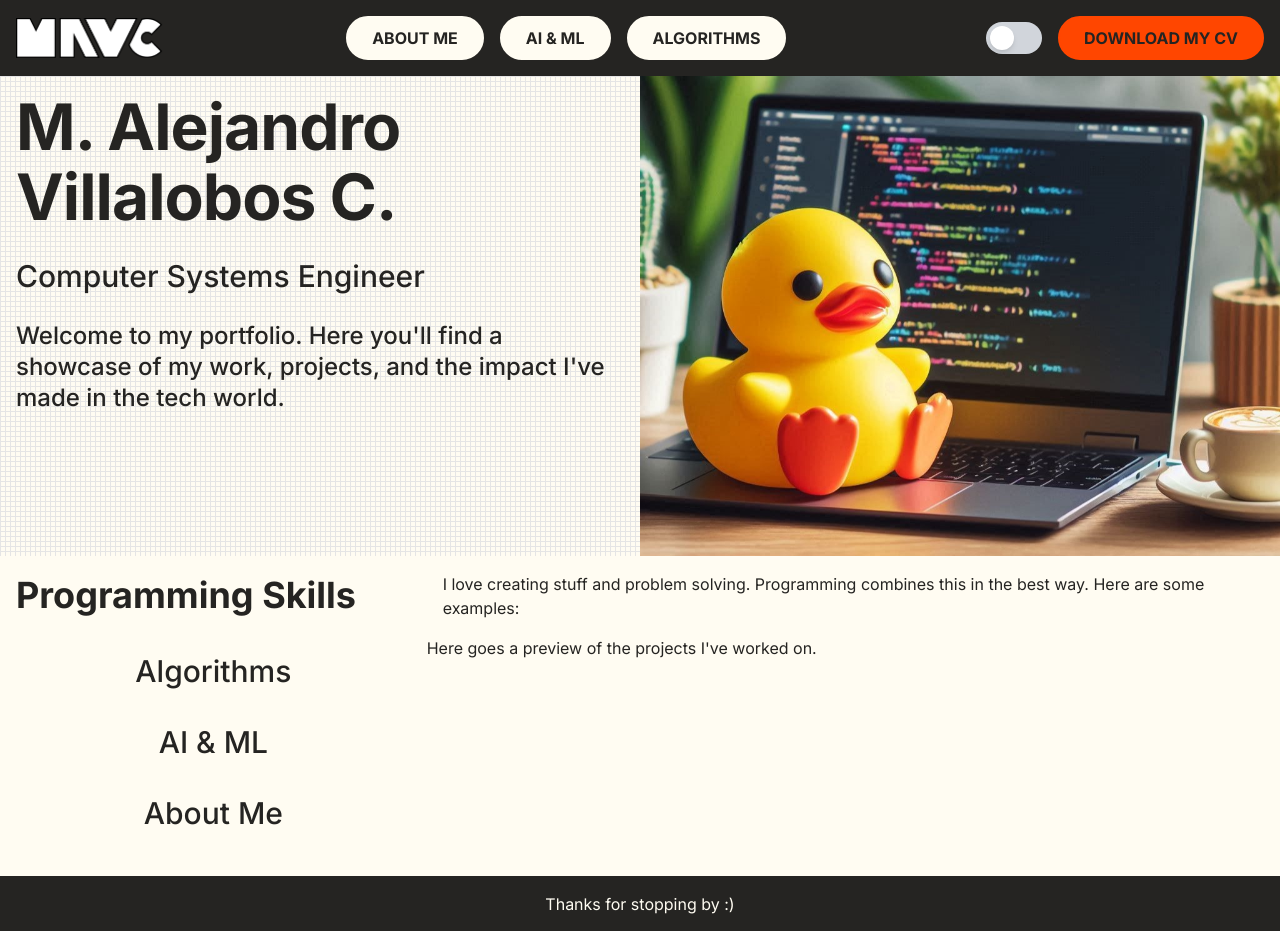
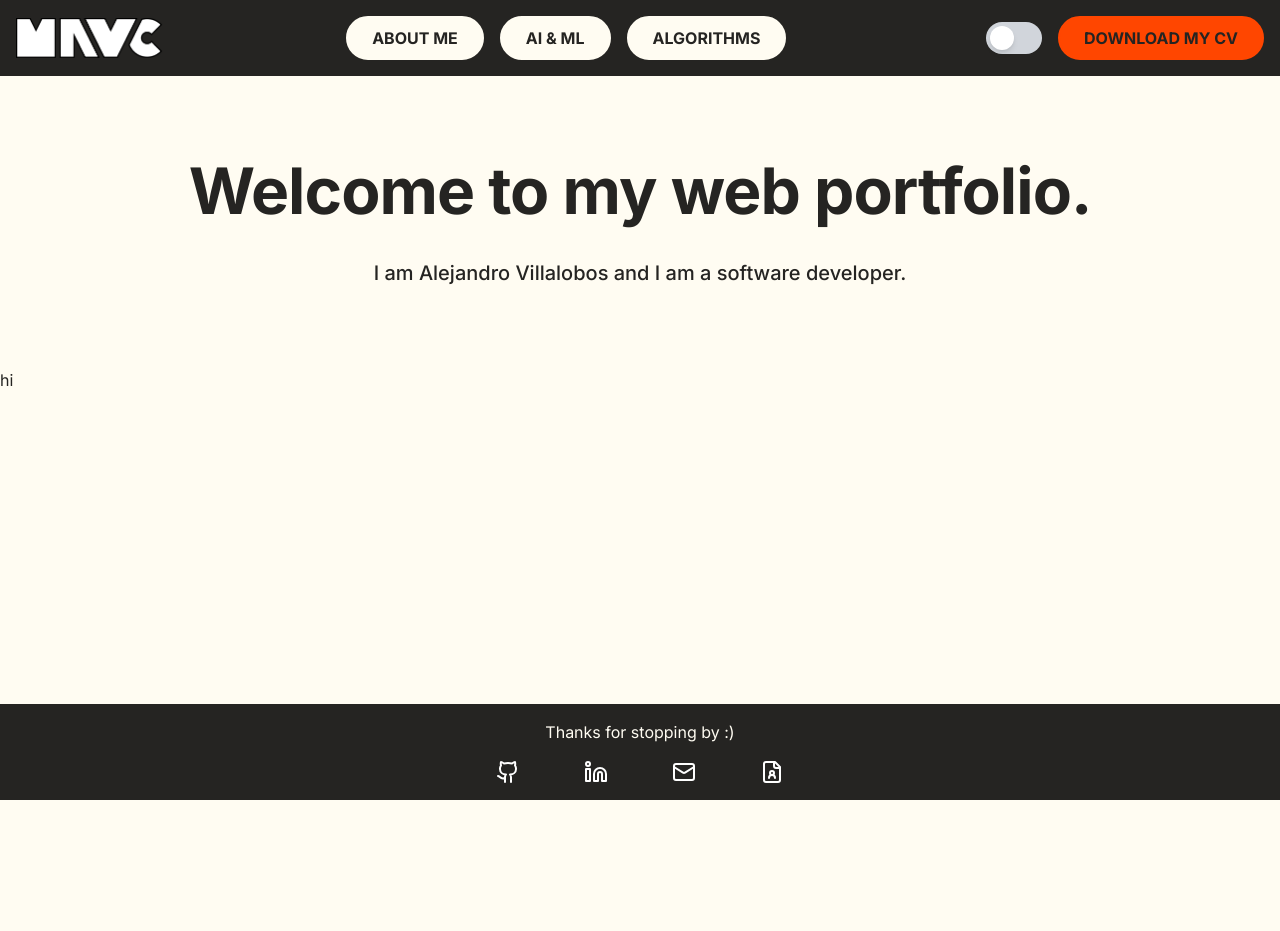
Before and after one commit to MAlejandroVC/mavc-portfolio, a Next.js app: page / in a window 1280 px wide. Shown: the top 931 px of the page. After the commit the page ends 800 px from the top, so only its background shows below. Built offline with nearby package versions, Linux system fonts and the light colour scheme.

Commit message:
restarting all content

```diff
--- a/src/app/layout.tsx
+++ b/src/app/layout.tsx
@@ -22,9 +22,9 @@ export default function RootLayout({
 }>) {
   return (
     <html lang="en">
-      <body className={`${interFont.variable} antialiased`}>
+      <body className={`${interFont.variable} antialiased flex flex-col min-h-screen`}>
         <Navbar/>
-        <main className="min-h-screen max-w-screen-xl mx-auto">
+        <main className={`flex-grow`}>
           {children}
         </main>
         <Footer/>
--- a/src/app/page.tsx
+++ b/src/app/page.tsx
@@ -1,74 +1,20 @@
-import Image from "next/image";
-
 export default function Home() {
   return (
     <div>
-      {/* Name and img */}
-      <div className="grid grid-cols-1 lg:grid-cols-2">
-        <div className="mesh-background p-4 space-y-6">
-          <h1 className="text-display">M. Alejandro Villalobos C.</h1>
-          <h2 className="text-title-2">Computer Systems Engineer</h2>
-          <h3 className="text-title-3">Welcome to my portfolio. Here you&#39;ll find a showcase of my work, projects, and the impact I&#39;ve made in the tech world.</h3>
-        </div>
-        <div className="hidden lg:block relative">
-          <Image
-            src="/images/rubber_ducky.jpg"
-            alt="Rubber Ducky Programming"
-            width={1024}
-            height={768}
-          />
-        </div>
+      {/* Welcome */}
+      <div className={`my-16`}>
+        <h1 className={`text-display p-4 text-center`}>
+          Welcome to my web portfolio.
+        </h1>
+        <h2 className={`text-subtitle p-4 max-w-screen-xl mx-auto text-center`}>
+          I am Alejandro Villalobos and I am a software developer.
+        </h2>
       </div>
 
-
       {/* Projects and previews */}
-      <div>
-        <div className="grid grid-cols-3">
-          <h2 className="text-title-1 p-4">Programming Skills</h2>
-          <p className="text-body p-4 col-span-2">
-            I love creating stuff and problem solving. Programming combines this in the best way. Here are some examples:
-          </p>
-        </div>
+      <div className={``}>
+        hi
       </div>
-        <div className="grid grid-cols-3">
-          <div className="grid grid-cols-1">
-            <a
-              className={`
-              text-title-2
-              hover:text-text-inverse
-              hover:bg-bg-inverse
-              w-auto h-full flex justify-center items-center px-6 py-4
-              duration-200
-            `}>Algorithms</a>
-            <a
-              className={`
-              text-title-2
-              hover:text-text-inverse
-              hover:bg-bg-inverse
-              w-auto h-full flex justify-center items-center px-6 py-4
-              duration-200
-            `}>AI & ML</a>
-            <a
-              className={`
-              text-title-2
-              hover:text-text-inverse
-              hover:bg-bg-inverse
-              w-auto h-full flex justify-center items-center px-6 py-4
-              duration-500
-            `}>About Me</a>
-          </div>
-          <div className="col-span-2">
-            <p>
-              Here goes a preview of the projects I&#39;ve worked on.
-            </p>
-          </div>
-        </div>
-
-      {/* Contact Info */}
-      <div>
-
-      </div>
-
     </div>
   );
 }
```
Also changed, not shown: package.json (+6 -6 lines), 1 other file (tests, documents, lock files or other folders).
